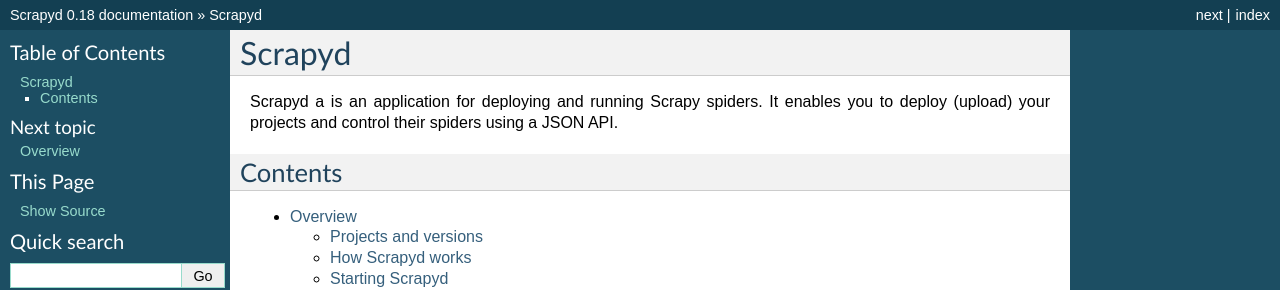
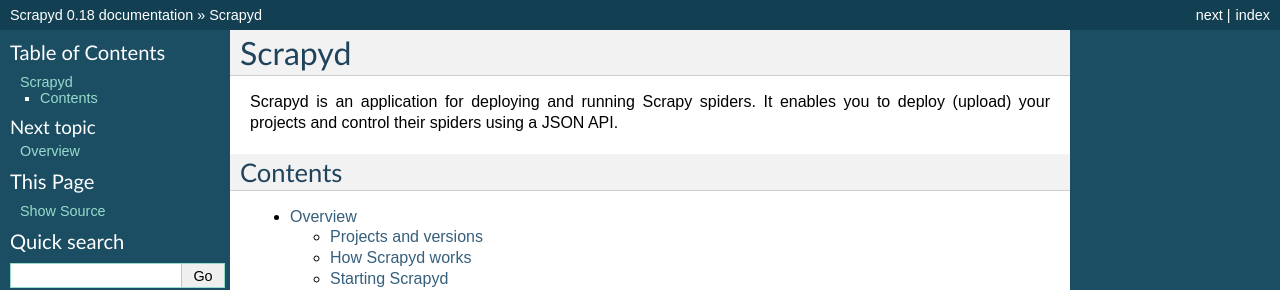
Before and after one commit to scrapy/scrapyd, a Sphinx documentation site: the page built from docs/index.rst, in a window 1280 px wide. Shown: the top 290 px of the page. Built offline with Sphinx 7.4.7, drawn with Linux system fonts in a browser that asks for light colours.

```diff
--- a/docs/index.rst
+++ b/docs/index.rst
@@ -1,7 +1,7 @@
 Scrapyd
 =======
 
-Scrapyd a is an application for deploying and running Scrapy spiders. It
+Scrapyd is an application for deploying and running Scrapy spiders. It
 enables you to deploy (upload) your projects and control their spiders using a
 JSON API.
 
```
